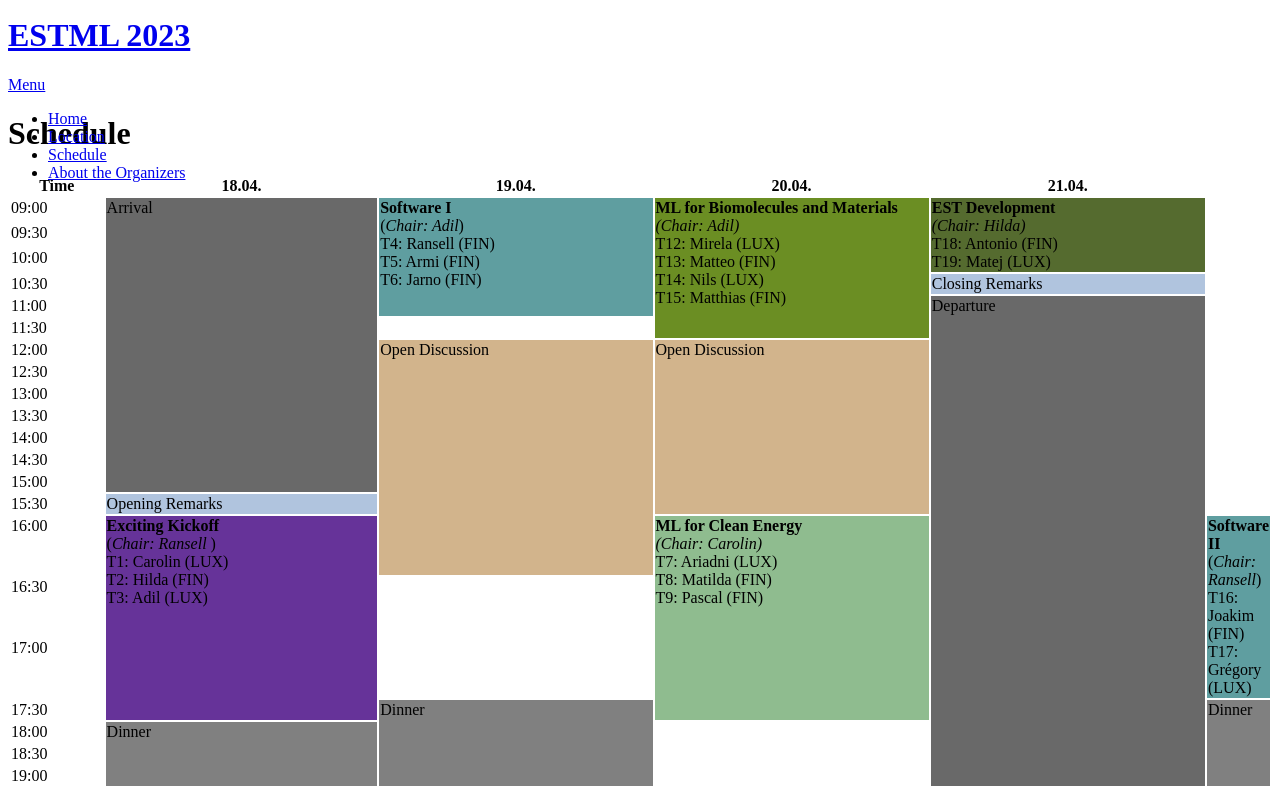
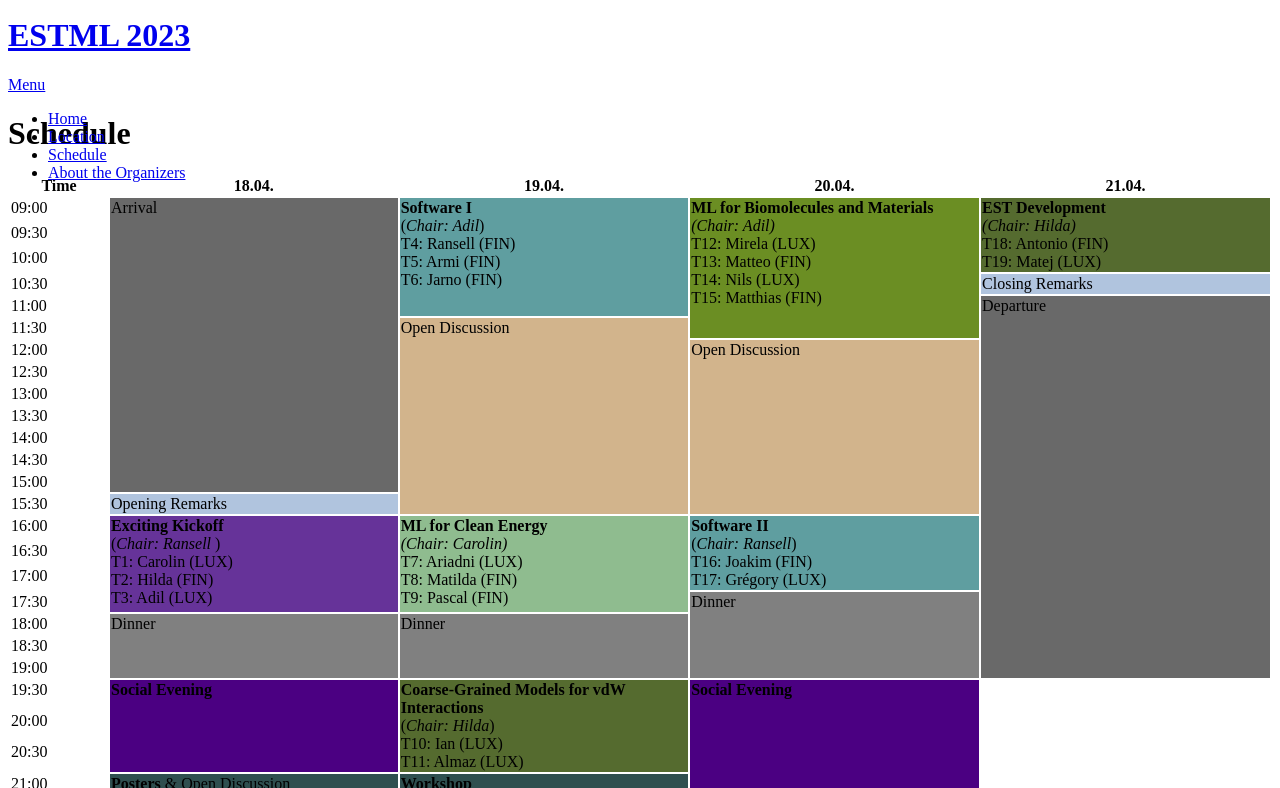
Before and after one commit to ESTML/ESTML.github.io, a Jekyll site: the page built from schedule.html, in a window 1280 px wide and 900 px high, cut to the strip 112-900 px from the top of the window. Built offline with Jekyll 4.4.1, drawn with Linux system fonts in a browser that asks for light colours; nearby versions of some CDN libraries.

Commit message:
Update schedule.html

```diff
--- a/schedule.html
+++ b/schedule.html
@@ -38,10 +38,10 @@
 </tr>
 <tr VALIGN=TOP>
   <td> 11:30 </td>
+  <td rowspan="9" style="background-color: Tan;"> Open Discussion </td>
 </tr>
 <tr VALIGN=TOP>
   <td> 12:00 </td>
-  <td rowspan="9" style="background-color: Tan;"> Open Discussion </td>
   <td rowspan="8" style="background-color: Tan;"> Open Discussion </td>
 </tr>
 
@@ -93,11 +93,11 @@
 <tr VALIGN=TOP>
   <td> 17:30 </td>
   <td rowspan="4" style="background-color: Gray;"> Dinner </td>
-  <td rowspan="4" style="background-color: Gray;"> Dinner </td>
 </tr>
 
 <tr VALIGN=TOP>
   <td> 18:00 </td>
+  <td rowspan="3" style="background-color: Gray;"> Dinner </td>
   <td rowspan="3" style="background-color: Gray;"> Dinner </td>
 </tr>
 
```
